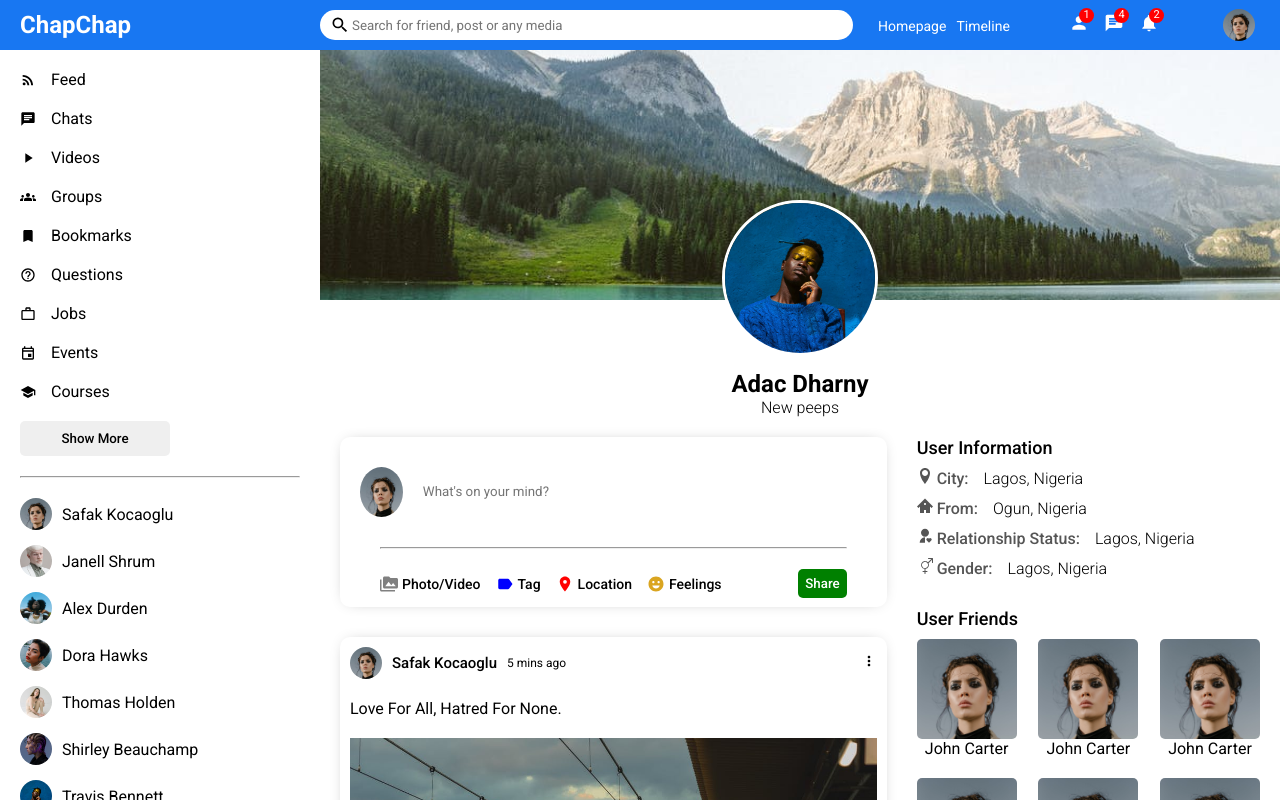
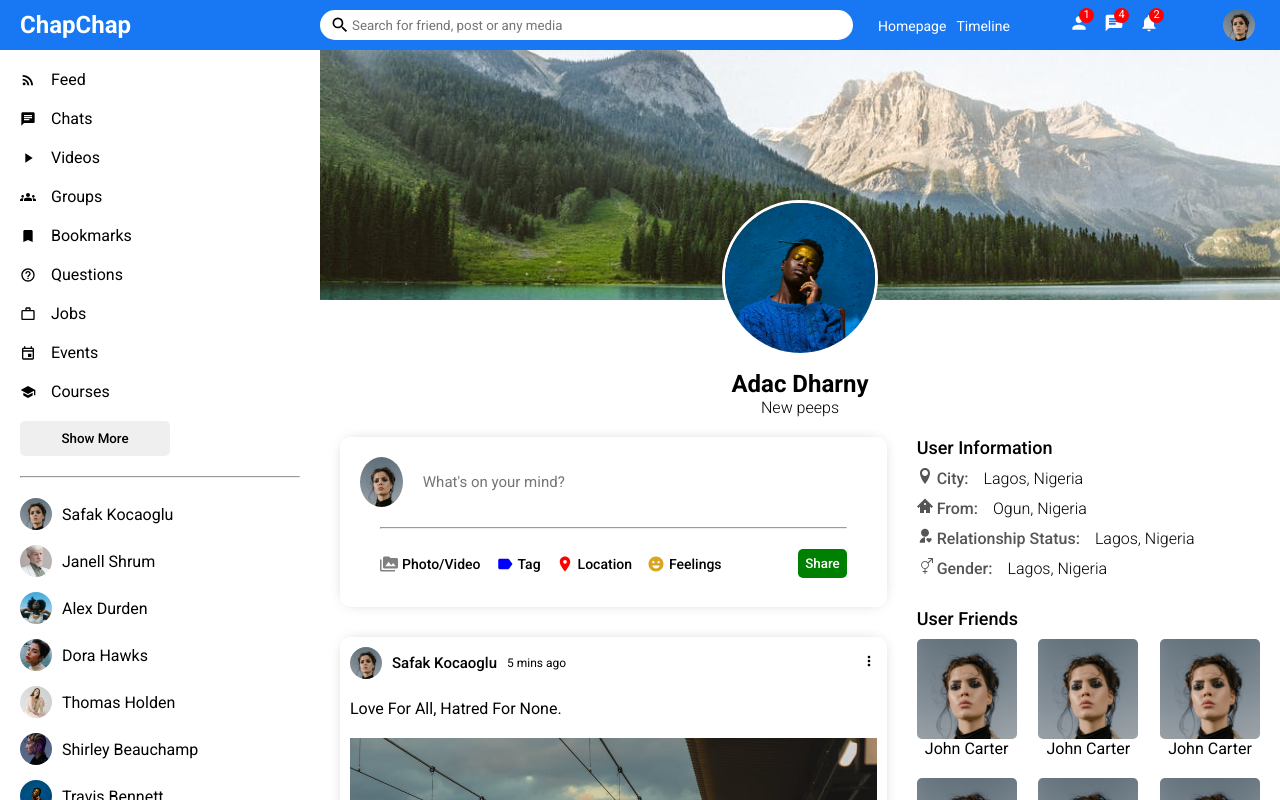
Before and after one commit to 4x3l3r8/chapchap, a React (Create React App) app in the folder client/: page /profile in a window 1280 px wide. Shown: the top 800 px of the page. Built offline with nearby package versions, Linux system fonts and the light colour scheme.

Commit message:
Updated share input look

```diff
--- a/client/src/components/share/share.css
+++ b/client/src/components/share/share.css
@@ -26,30 +26,36 @@
 .shareInput {
   border: none;
   width: 100%;
-  height: 50px;
+  height: 25px;
   padding: 10px;
   resize: none;
+  line-height: 25px;
+  font-size: 15px;
 }
 .shareInput:focus {
   outline: 1px inset blue;
   border-radius: 15px;
 }
 textarea::-webkit-input-placeholder {
-  line-height: 50px;
+  line-height: 25px;
+  font-size: 15px;
   align-items: center;
 }
 textarea:-moz-placeholder {
   /* Firefox 18- */
-  line-height: 50px;
+  line-height: 25px;
+  font-size: 15px;
   align-items: center;
 }
 textarea::-moz-placeholder {
   /* Firefox 19+ */
-  line-height: 50px;
+  line-height: 25px;
+  font-size: 15px;
   align-items: center;
 }
 textarea:-ms-input-placeholder {
-  line-height: 50px;
+  line-height: 25px;
+  font-size: 15px;
   align-items: center;
 }
 
```
